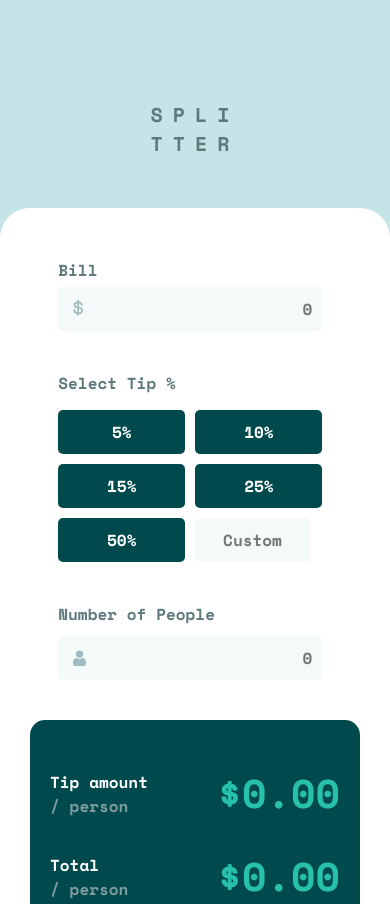
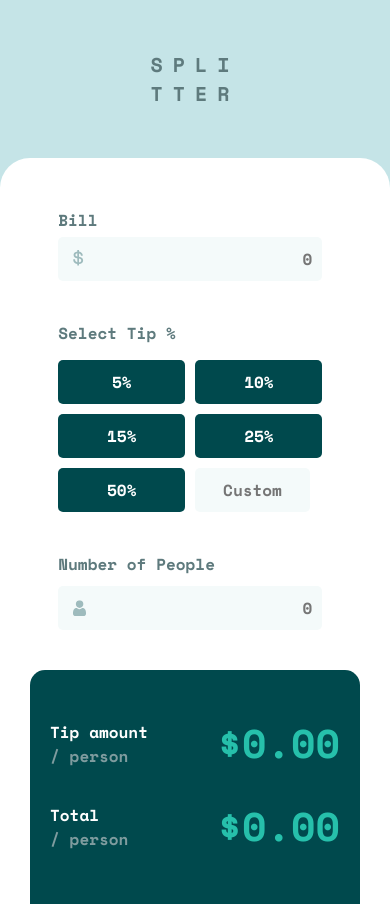
Before and after one commit to Luan-Antony/Tip-Calculator, a plain HTML site: page index.html in a window 390 px wide. Shown: the top 904 px of the page. Drawn offline with nearby package versions, Linux system fonts and the light colour scheme.

Commit message:
correções

```diff
--- a/css/responsive.css
+++ b/css/responsive.css
@@ -1,8 +1,8 @@
 @media (max-width: 768px) {
 
     .content {
-        height: 75%;
-        padding: 100px 0 0 0;
+        height: 50%;
+        padding: 50px 0 0 0;
     }
 
     .container {
```
